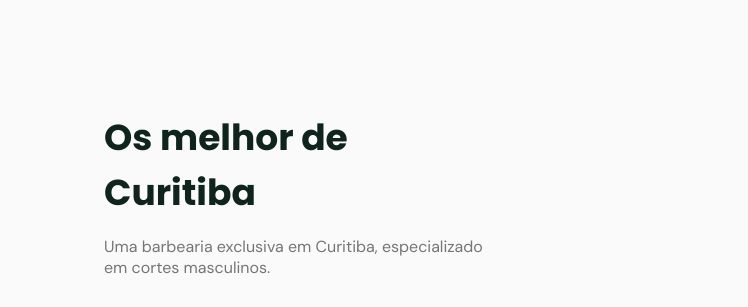
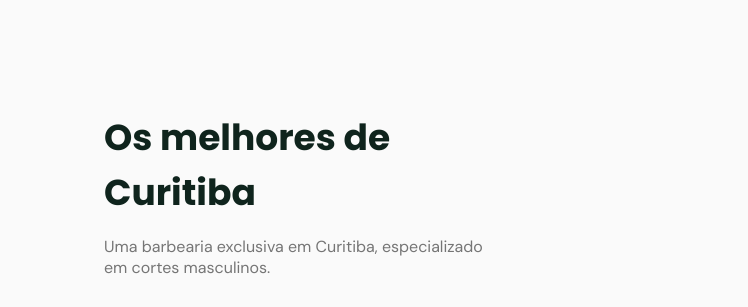
Before and after one commit to NicoShoww/barber, a plain HTML site: page index.html in a window 1280 px wide. Shown: the part 122-429 px from the top of the page, 0-748 px from the left. Drawn offline with nearby package versions, Linux system fonts and the light colour scheme; files whose address does not match are found by name.

Commit message:
Update index.html

```diff
--- a/index.html
+++ b/index.html
@@ -55,7 +55,7 @@
             />
           </div>
           <div class="text">
-            <h2 class="title">Os melhor de Curitiba</h2>
+            <h2 class="title">Os melhores de Curitiba</h2>
             <p>
               Uma barbearia exclusiva em Curitiba, especializado em cortes
               masculinos.
@@ -79,11 +79,16 @@
           <div class="text">
             <h2 class="title">Sobre</h2>
             <p>
-              Bem-vindo à "Zé da Barba", sua barbearia de confiança para homens que valorizam estilo e cuidado. Em um ambiente vintage com toques modernos, nossos "Mestres das Navalhas" oferecem cortes impecáveis e barbas bem desenhadas. Relaxe, curta o jazz e saia com mais do que um visual renovado – saia com uma experiência única. "Zé da Barba": onde tradição encontra estilo.
+              Bem-vindo à "Zé da Barba", sua barbearia de confiança para homens que valorizam estilo e cuidado.
+              Em um ambiente vintage com toques modernos, nossos "Mestres das Navalhas" oferecem cortes impecáveis e barbas bem desenhadas.
+              Relaxe, curta o jazz e saia com mais do que um visual renovado – saia com uma experiência única.
+              "Zé da Barba": onde tradição encontra estilo.
             </p>
             <br />
             <p>
-              Na "Zé da Barba", não é apenas sobre cortar cabelo e aparar barbas, mas sim sobre cultivar uma comunidade de homens que apreciam a arte do cuidado pessoal. Venha se juntar a nós e descubra a diferença de ser atendido por verdadeiros especialistas no mundo da barbearia. "Zé da Barba": onde a tradição encontra a modernidade, e a excelência é a nossa assinatura.
+              Na "Zé da Barba", não é apenas sobre cortar cabelo e aparar barbas, mas sim sobre cultivar uma comunidade de homens que apreciam a arte do cuidado pessoal.
+              Venha se juntar a nós e descubra a diferença de ser atendido por verdadeiros especialistas no mundo da barbearia.
+              "Zé da Barba": onde a tradição encontra a modernidade, e a excelência é a nossa assinatura.
             </p>
           </div>
         </div>
```
